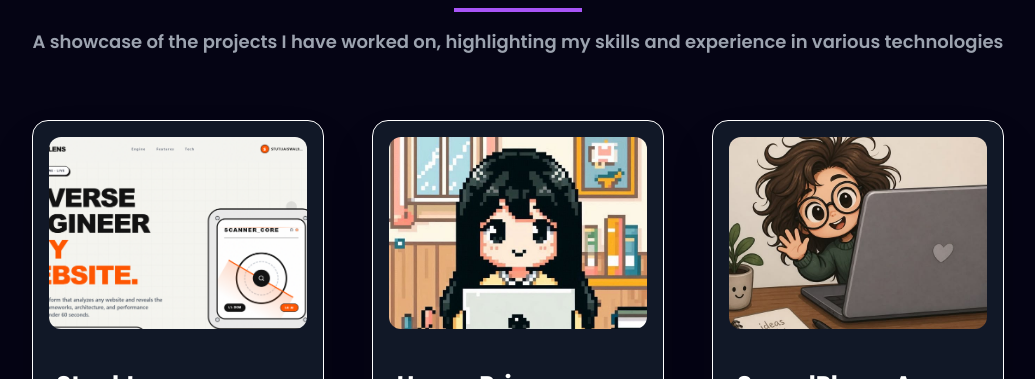
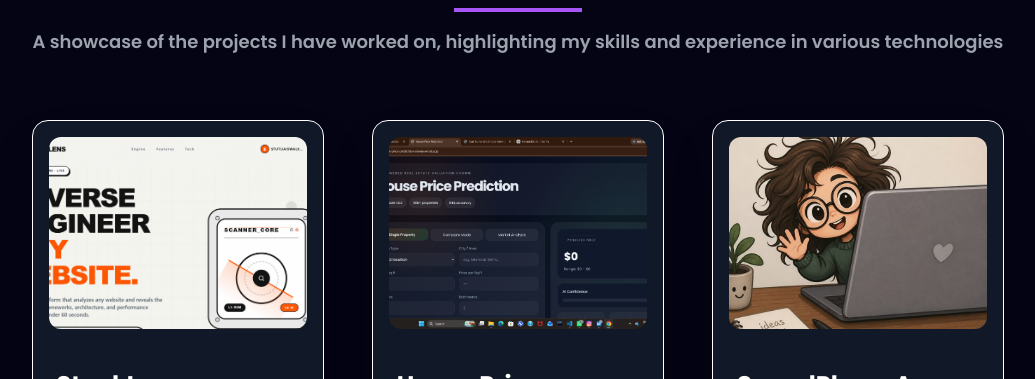
Before and after one commit to sTut12/Stuti-portfolio, a React (Vite) app in the folder stuti-jaiswal-portfolio/: page / in a window 1280 px wide. Shown: the part 2700-3079 px from the top of the page, without its empty margins (122-1157 px from the left). Built offline with nearby package versions, Linux system fonts and the light colour scheme.

Commit message:
Update house price project preview image

```diff
--- a/stuti-jaiswal-portfolio/src/constants.js
+++ b/stuti-jaiswal-portfolio/src/constants.js
@@ -174,7 +174,7 @@ export const projects = [
     title: "House Price Prediction",
     description:
       "Machine Learning web application that predicts house prices based on user inputs using Python and an interactive frontend.",
-    image: housePriceImg,
+    image: "/house-price-preview.png",
     tags: ["Python", "Machine Learning", "HTML", "CSS", "JavaScript"],
    github: "https://github.com/sTut12/house-price-prediction",
    live: "https://house-price-prediction-snowy.vercel.app/",
```
